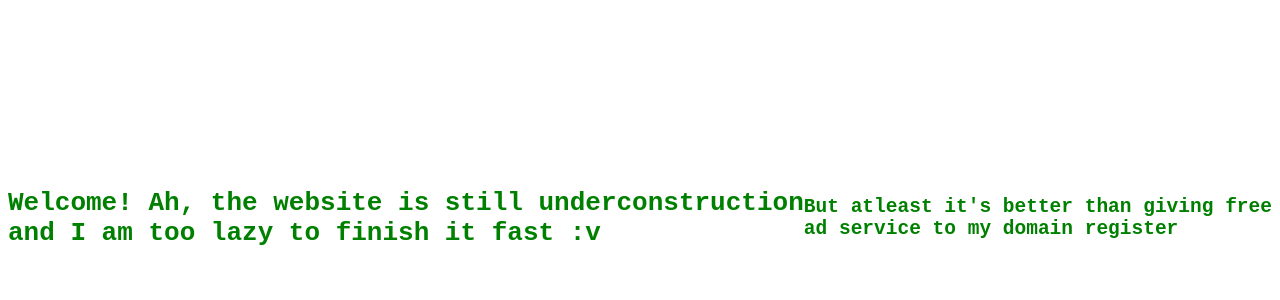
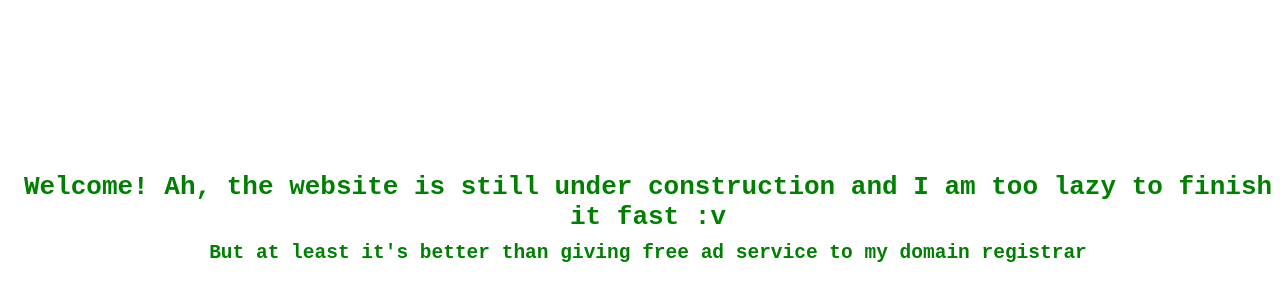
Before and after one commit to kiyoopoon/kiyo.codes, a plain HTML site: page index.html in a window 1280 px wide. Shown: the part 190-490 px from the top of the page. Drawn offline with Linux system fonts and the light colour scheme.

Commit message:
Update index.html

```diff
--- a/index.html
+++ b/index.html
@@ -8,23 +8,30 @@
 
     <style>
       * {
-          font-family: monospace;
-          color: green;
-        }
+        font-family: monospace;
+        color: green;
+      }
       main {
         height: 100vh;
         width: 100vw;
         display: flex;
         align-items: center;
         justify-content: center;
+        flex-flow: column;
+        text-align: center;
+      }
+      h1, h2 {
+        margin: 0;
+      }
+      h2 {
+        margin-top: 10px;
       }
     </style>
   </head>
   <body>
     <main>
-        <h1>Welcome! Ah, the website is still underconstruction and I am too lazy to finish it fast :v</h1>
-        <br>
-        <h2>But atleast it's better than giving free ad service to my domain register</h2>
+        <h1>Welcome! Ah, the website is still under construction and I am too lazy to finish it fast :v</h1>
+        <h2>But at least it's better than giving free ad service to my domain registrar</h2>
     </main>
   </body>
 </html>
```
